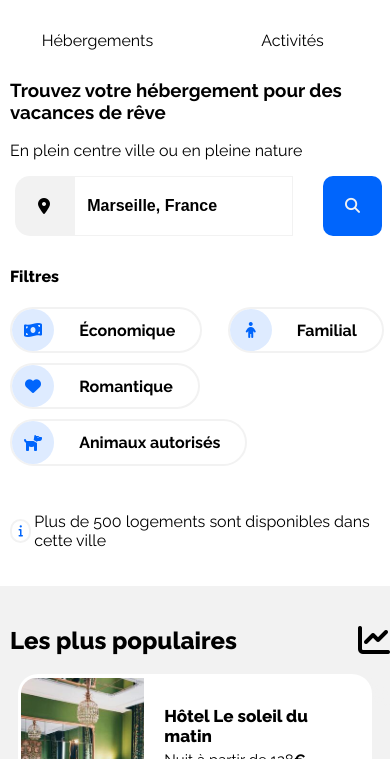
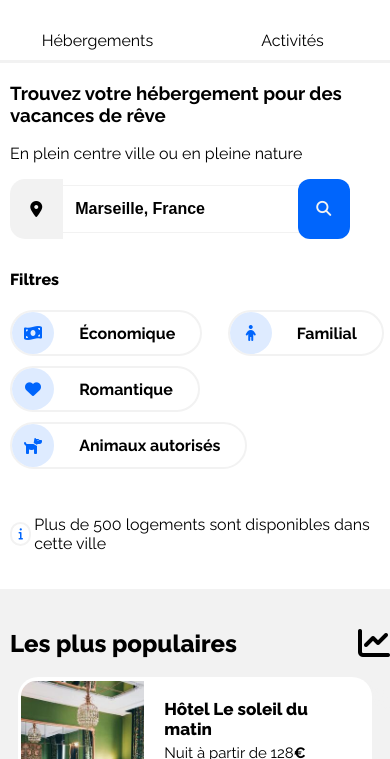
Before and after one commit to d-walid/openclassrooms-dev-web-reservia, a plain HTML site: page index.html in a window 390 px wide. Shown: the part 85-844 px from the top of the page. Drawn offline with Linux system fonts and the light colour scheme.

Commit message:
Little fixes for search container/accomodations/activities

```diff
--- a/css/style.css
+++ b/css/style.css
@@ -155,7 +155,8 @@ a {
   align-items: center;
   width: 47vh;
   border-radius: 0.9vh;
-  border: 1px solid #f2f2f2;
+  border-top: 1px solid #f2f2f2;
+  border-bottom: 1px solid #f2f2f2;
 }
 
 .icon-size {
@@ -338,7 +339,7 @@ a {
 .most-popular-desc {
   font-size: 17px;
   padding-left: 20px;
-  padding-top: -20px;
+  margin-top: -20px;
   width: 30%;
 }
 
@@ -777,11 +778,15 @@ a {
     width: 50%;
     text-align: center;
     padding: 10px 0;
+    border-bottom: 3px solid #f2f2f2;
+  }
+
+  nav li:hover {
+    border-bottom: 3px solid #0065fc;
   }
 
   nav li a:hover {
     border-top: none;
-    border-bottom-color: #0065fc;
   }
 
   .register {
@@ -799,25 +804,37 @@ a {
   /* SEARCH RESPONSIVE MOBILE */
 
   .search-container {
+    padding-left: 10px;
+    padding-right: 30px;
+    width: auto;
     border: none;
   }
 
+  .input-container {
+    width: 300px;
+    height: 46px;
+    border-top: 1px solid #f2f2f2;
+    border-bottom: 1px solid #f2f2f2;
+  }
+
   .search-input-container {
-    height: 7vh;
-    border: 1px solid #f2f2f2;
-    margin-right: 30px;
+    width: 245px;
+    height: 46px;
   }
 
   .icon-size {
-    width: 7vh;
+    width: 8vh;
     height: 7vh;
   }
 
   .search {
+    position: relative;
+    z-index: 1;
+    right: 10px;
     font-size: 0;
-    width: 7vh;
+    width: 8vh;
     height: 7vh;
-    border-radius: 10px;
+    border-radius: 12px;
   }
 
   .search::before {
@@ -942,11 +959,15 @@ a {
   .accomodations-first-line {
     flex-direction: column;
     margin-bottom: 0px;
+    padding-left: 20px;
+    padding-right: 20px;
   }
 
   .accomodations-second-line {
     flex-direction: column;
     margin-top: 0px;
+    padding-left: 20px;
+    padding-right: 20px;
   }
 
   .img-auberge-cannebiere,
@@ -975,7 +996,7 @@ a {
   }
 
   .activity {
-    width: 95%;
+    width: 90%;
     margin-bottom: 25px;
   }
 
@@ -984,7 +1005,7 @@ a {
   }
 
   .activities-block-smalls {
-    width: 95%;
+    width: 90%;
     height: auto;
   }
 
--- a/index.html
+++ b/index.html
@@ -37,7 +37,7 @@
       <div class="icon-size flex-center grey-color">
         <i class="fas fa-map-marker-alt"></i>
       </div>
-      <div>
+      <div class="input-container">
         <input
           class="search-input-container"
           type="search"
```
